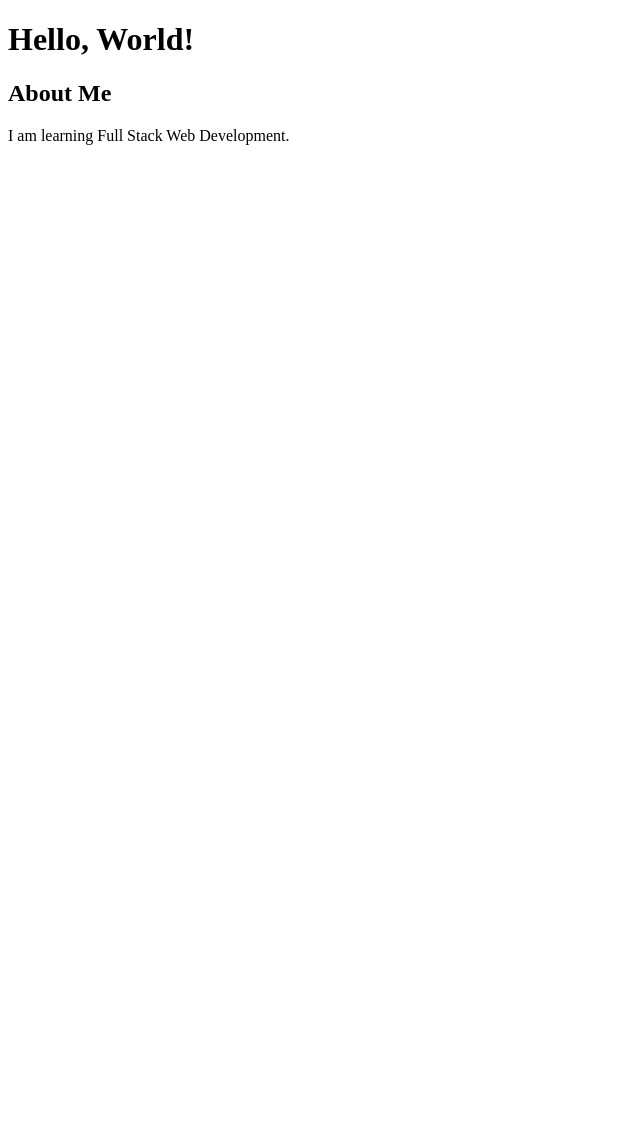
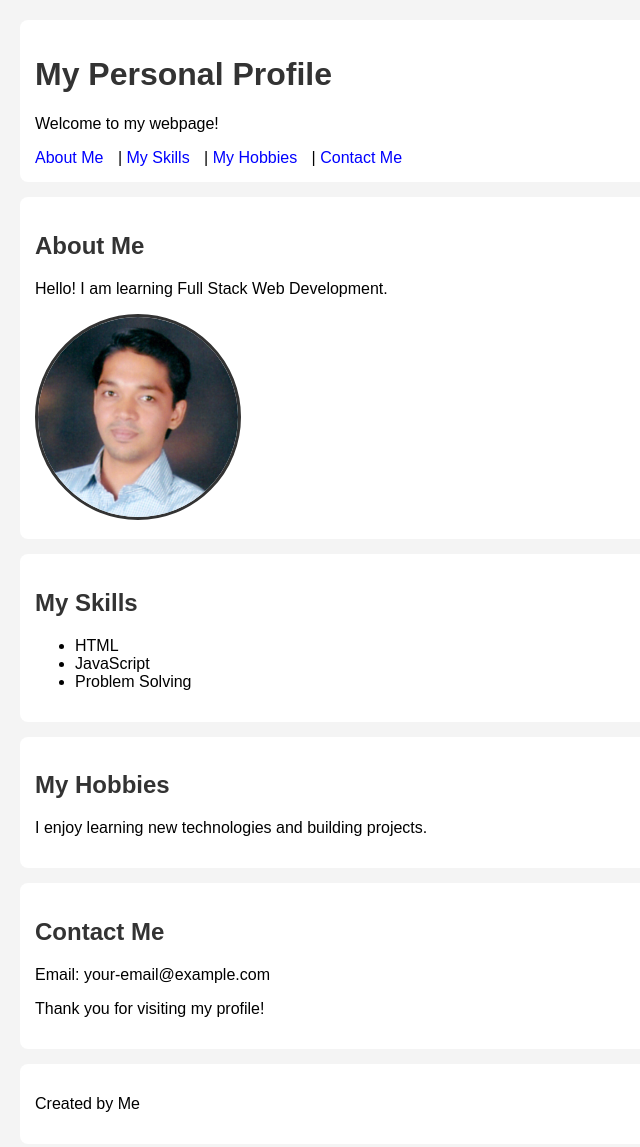
Before and after one commit to hello-rahulsinkar/my-first-webpage, a plain HTML site: page index.html in a window 1280 px wide. Shown: the whole page, without its empty margins (0-640 px from the left). Before the commit the page ends 800 px from the top, so only its background shows below. Drawn offline with Linux system fonts and the light colour scheme.

Commit message:
Build personal profile webpage with CSS

```diff
--- a/index.html
+++ b/index.html
@@ -5,14 +5,60 @@
     <meta charset="UTF-8">
     <meta name="viewport" content="width=device-width, initial-scale=1.0">
     <title>My First Webpage</title>
+    <link rel="stylesheet" href="style.css">
 </head>
+
+<!-- <body>
+    <h1>Hello, World!</h1>
+    <p>Welcome to my first webpage.</p>
+    <h2>About Me</h2>
+    <p>I am learning Full Stack Web Development.</p>
+</body> -->
 
 <body>
 
-    <h1>Hello, World!</h1>
-    <!-- <p>Welcome to my first webpage.</p> -->
-    <h2>About Me</h2>
-    <p>I am learning Full Stack Web Development.</p>
+    <header>
+        <h1>My Personal Profile</h1>
+        <p>Welcome to my webpage!</p>
+        <nav>
+            <a href="#about">About Me</a> |
+            <a href="#skills">My Skills</a> |
+            <a href="#hobbies">My Hobbies</a> |
+            <a href="#contact">Contact Me</a>
+        </nav>
+    </header>
+
+    <main>
+        <section id="about">
+            <h2>About Me</h2>
+            <p>Hello! I am learning Full Stack Web Development.</p>
+            <img src="images/profile.jpeg" alt="My Profile Picture" width="200">
+        </section>
+
+        <section id="skills">
+            <h2>My Skills</h2>
+            <ul>
+                <li>HTML</li>
+                <li>JavaScript</li>
+                <li>Problem Solving</li>
+            </ul>
+        </section>
+
+        <section id="hobbies">
+            <h2>My Hobbies</h2>
+            <p>I enjoy learning new technologies and building projects.</p>
+        </section>
+
+        <section id="contact">
+            <h2>Contact Me</h2>
+            <p>Email: your-email@example.com</p>
+            <p>Thank you for visiting my profile!</p>
+        </section>
+    </main>
+
+    <footer>
+        <p>Created by Me</p>
+    </footer>
 
 </body>
 
--- /dev/null
+++ b/style.css
@@ -0,0 +1,55 @@
+body {
+    font-family: Arial, sans-serif;
+    margin: 20px;
+    background-color: #f4f4f4;
+}
+
+header, section, footer {
+    background-color: white;
+    padding: 15px;
+    margin-bottom: 15px;
+    border-radius: 8px;
+}
+
+h1, h2 {
+    color: #333;
+}
+
+nav a {
+    margin-right: 10px;
+    text-decoration: none;
+    color: blue;
+}
+
+img {
+    width: 200px;
+    height: 200px;
+    object-fit: cover;
+    border-radius: 50%;
+    border: 3px solid #333;
+}
+
+nav a:hover {
+    color: red;
+    text-decoration: underline;
+}
+
+@media (max-width: 600px) {
+    body {
+        margin: 10px;
+    }
+
+    nav a {
+        display: inline-block;
+        margin: 5px;
+    }
+
+    section {
+        padding: 10px;
+    }
+
+    img {
+        max-width: 100%;
+        height: auto;
+    }
+}
```
Also changed, not shown: images/profile.jpeg (added).
